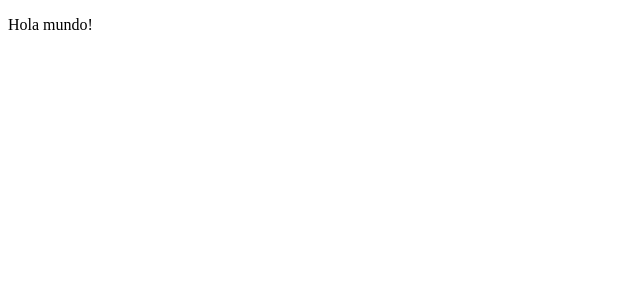
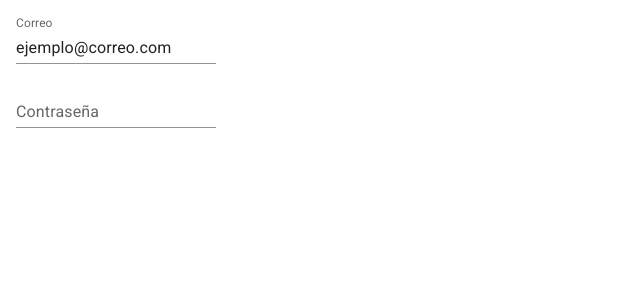
Before and after one commit to JoshuaMeza/Admin2_Frontend, a React (Vite) app: page / in a window 1280 px wide. Shown: the top 300 px of the page, without its empty margins (0-640 px from the left). Built offline with nearby package versions, Linux system fonts and the light colour scheme.

Commit message:
Login page added

```diff
--- a/src/main.tsx
+++ b/src/main.tsx
@@ -5,7 +5,7 @@ import { QueryClient, QueryClientProvider } from "@tanstack/react-query";
 
 import "./index.css";
 import { Layout } from "./Layout.tsx";
-import { ControlledUsers } from "./pages";
+import { Login } from "./pages";
 
 
 const router = createBrowserRouter([
@@ -15,7 +15,7 @@ const router = createBrowserRouter([
 		children: [
 			{
 				path: "",
-				element: <ControlledUsers />,
+				element: <Login />,
 			}
 		],
 	},
--- /dev/null
+++ b/src/pages/Login.tsx
@@ -0,0 +1,43 @@
+import * as React from 'react';
+import Box from '@mui/material/Box';
+import TextField from '@mui/material/TextField';
+import { Container } from '@mui/material';
+
+export default function LoginTextFields() {
+    return (
+        <Box
+            component="form"
+            sx={{
+                '& .MuiTextField-root': {m: 1, width: '25ch'},
+            }}
+            noValidate
+            autoComplete='off'
+            >
+                <div>
+                    <TextField
+                        label="Correo"
+                        id="standard-basic"
+                        defaultValue="ejemplo@correo.com"
+                        variant="standard"
+                    />
+                </div>
+                <div>
+                    <TextField
+                        label="Contraseña"
+                        id="standard-password-input"
+                        type="password"
+                        autoComplete="current-password"
+                        variant="standard"
+                    />
+                </div>
+            </Box>
+    );
+}
+
+export const Login = () => {
+    return (
+		<>
+            <LoginTextFields/>
+        </>
+    )
+}
--- a/src/pages/index.tsx
+++ b/src/pages/index.tsx
@@ -1 +1 @@
-export * from "./ControlledUsers";
+export * from "./Login";
```
